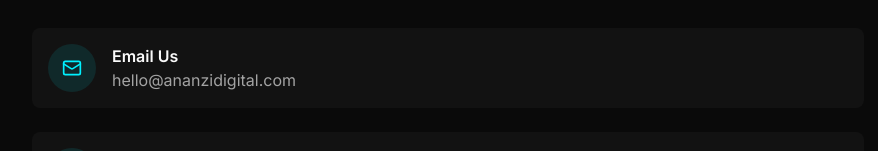
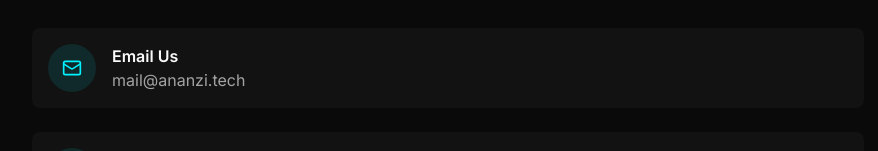
Before and after one commit to daddylonglegs-exe/ananzi-website, a React (Vite) app: page /contact in a window 1280 px wide. Shown: the part 1327-1478 px from the top of the page, without its empty margins (192-1070 px from the left). Built offline with nearby package versions, Linux system fonts and the light colour scheme; the HTML template or start-up script is replaced by a standard one.

Commit message:
Fix email link and update email address

```diff
--- a/src/components/Careers.tsx
+++ b/src/components/Careers.tsx
@@ -291,7 +291,7 @@ export const Careers = () => {
                 variant="outline"
                 asChild
               >
-                <a href="mailto:careers@yourcompany.com?subject=Career Inquiry">
+                <a href="mailto:mail@ananzi.tech?subject=Career Inquiry">
                   Send Email
                 </a>
               </Button>
--- a/src/components/Contact.tsx
+++ b/src/components/Contact.tsx
@@ -98,8 +98,8 @@ export const Contact = () => {
                   </div>
                   <div className="min-w-0">
                     <div className="font-semibold text-sm sm:text-base">Email Us</div>
-                    <a href="mailto:hello@ananzidigital.com" className="opacity-80 hover:text-accent transition-colors text-sm sm:text-base break-all">
-                      hello@ananzidigital.com
+                    <a href="mailto:mail@ananzi.tech" className="opacity-80 hover:text-accent transition-colors text-sm sm:text-base break-all">
+                      mail@ananzi.tech
                     </a>
                   </div>
                 </div>
--- a/src/components/Footer.tsx
+++ b/src/components/Footer.tsx
@@ -35,8 +35,8 @@ export const Footer = () => {
               </div>
               <div className="text-center sm:text-left min-w-0">
                 <div className="font-semibold text-sm sm:text-base">Email Us</div>
-                <a href="mailto:hello@ananzidigital.com" className="opacity-80 hover:text-accent transition-colors text-xs sm:text-sm break-all">
-                  hello@ananzidigital.com
+                <a href="mailto:mail@ananzi.tech" className="opacity-80 hover:text-accent transition-colors text-xs sm:text-sm break-all">
+                  mail@ananzi.tech
                 </a>
               </div>
             </div>
--- a/src/pages/Contact.tsx
+++ b/src/pages/Contact.tsx
@@ -214,8 +214,8 @@ const Contact = () => {
                     </div>
                     <div>
                       <div className="font-semibold text-foreground">Email Us</div>
-                      <a href="mailto:hello@ananzidigital.com" className="text-muted-foreground hover:text-accent transition-colors">
-                        hello@ananzidigital.com
+                      <a href="mailto:mail@ananzi.tech" className="text-muted-foreground hover:text-accent transition-colors">
+                        mail@ananzi.tech
                       </a>
                     </div>
                   </div>
```
